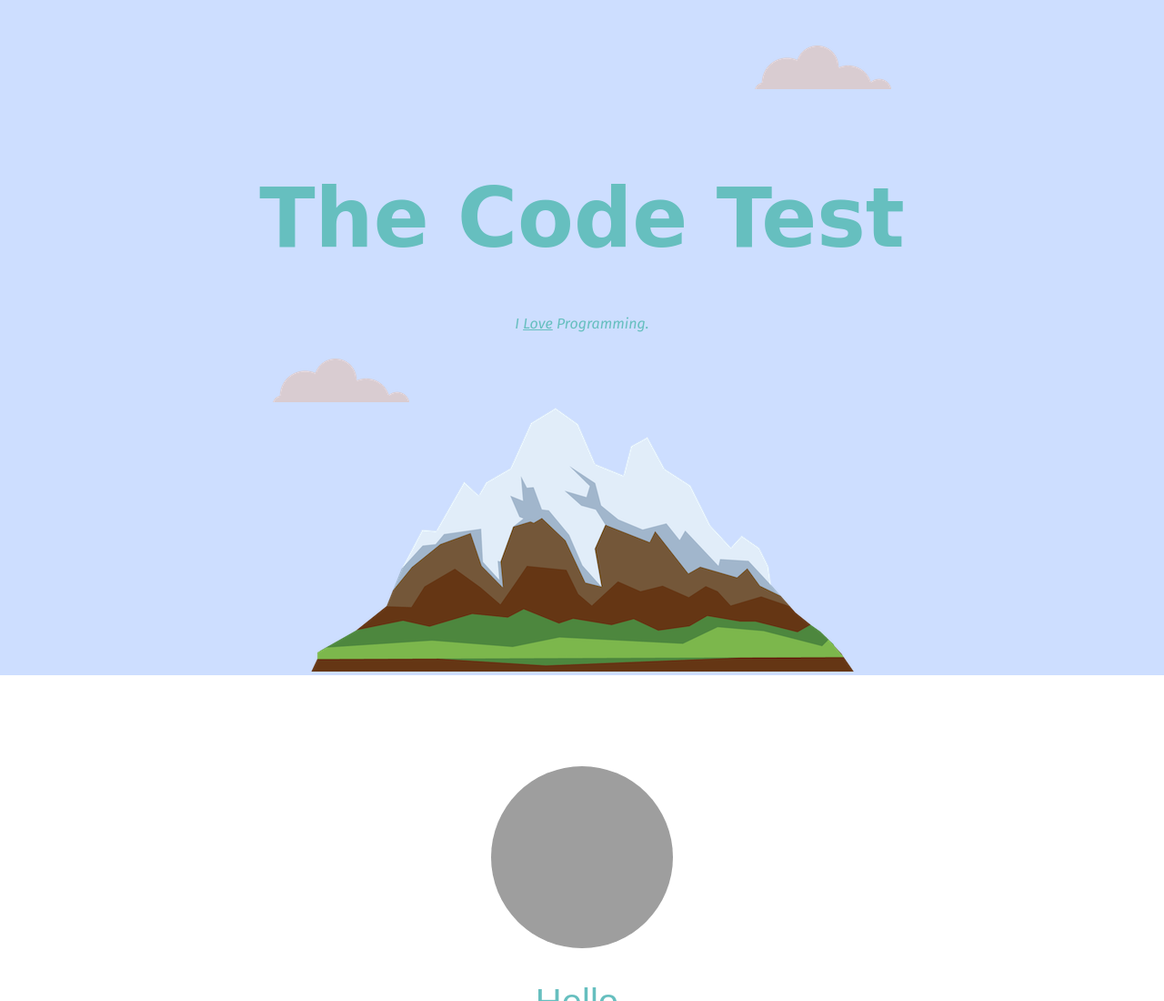
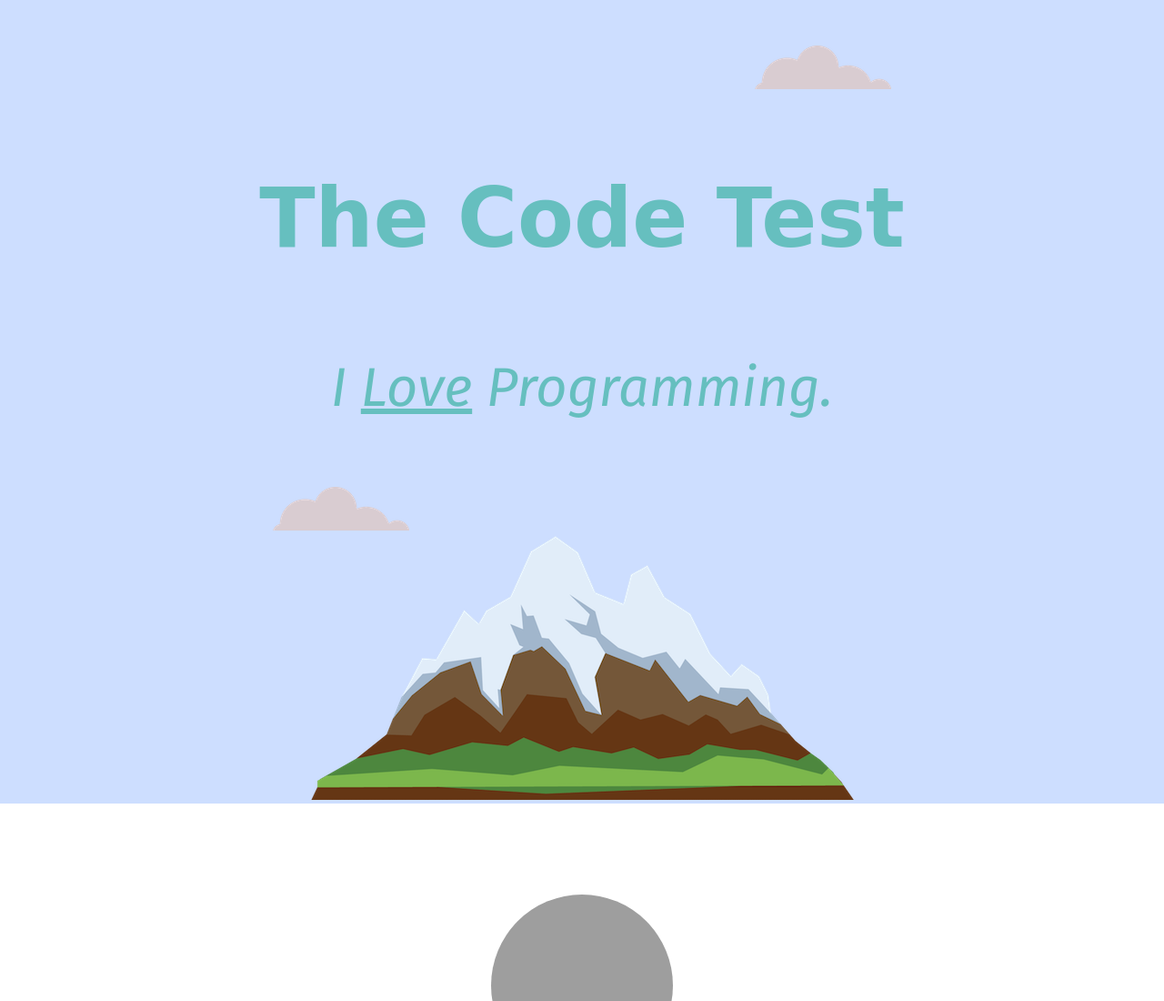
Before and after one commit to System2468/Thecode3, a plain HTML site: page Thecode2/index.html in a window 1280 px wide. Shown: the top 1100 px of the page at 91% size. Drawn offline with Linux system fonts and the light colour scheme; grey boxes are pictures that could not be loaded.

Commit message:
added to css body, .p-pro, increased font size

```diff
--- a/Thecode2/css/styles.css
+++ b/Thecode2/css/styles.css
@@ -1,6 +1,8 @@
 body {
   color: #40514e;
   margin: 0;
+  padding: 0;
+  box-sizing: border-box;
   text-align: center;
   font-family: "Fira Sans", sans-serif;
 }
@@ -72,6 +74,10 @@ p {
   color: #11999e;
 }
 
+.p-pro {
+  font-size: 60px;
+}
+
 .pro {
   text-decoration: underline;
 }
--- a/Thecode2/index.html
+++ b/Thecode2/index.html
@@ -15,7 +15,7 @@
     <div class="top-container">
         <img class="top-cloud" src="images/cloud.png" alt="cloud-img">
         <h1> The Code Test</h1>
-        <p>I <span class="pro">Love</span> Programming.</p>
+        <p class="p-pro">I <span class="pro">Love</span> Programming.</p>
         <img class="bottom-cloud" src="images/cloud.png" alt="cloud-img">
         <img src="images/mountain.png" alt="moutain-img">
     </div>
```
